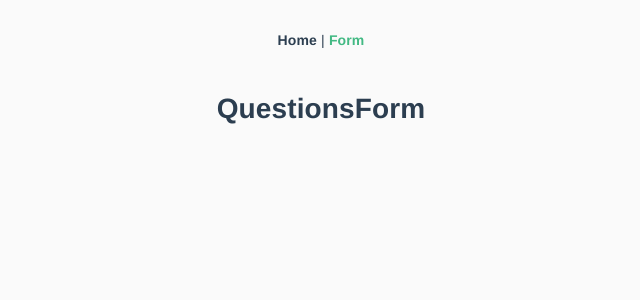
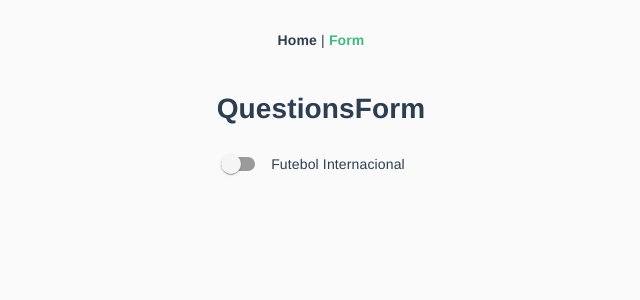
Before and after one commit to joaofavara/soccer-quiz-ui, a Vue app: page /form in a window 1280 px wide. Shown: the top 300 px of the page, without its empty margins (319-959 px from the left). Built offline with nearby package versions, Linux system fonts and the light colour scheme.

Commit message:
feat: switch button to nacional or international

```diff
--- a/src/components/QuestionsForm.vue
+++ b/src/components/QuestionsForm.vue
@@ -1,12 +1,25 @@
 <template>
 	<div>
 		<h1>QuestionsForm</h1>
+		<md-switch v-model="boolean" class="md-primary">
+			<span v-if="boolean">Futebol Nacional</span>
+			<span v-else>Futebol Internacional</span>
+		</md-switch>
 	</div>
 </template>
 
 <script>
 	export default {
-
+		name: 'QuestionsForm',
+		data() {
+			return {
+				// array: [],
+				boolean: false,
+				// string: null,
+				// novalue: null,
+				// disabled: true
+			}
+		},
 	}
 </script>
 
```
